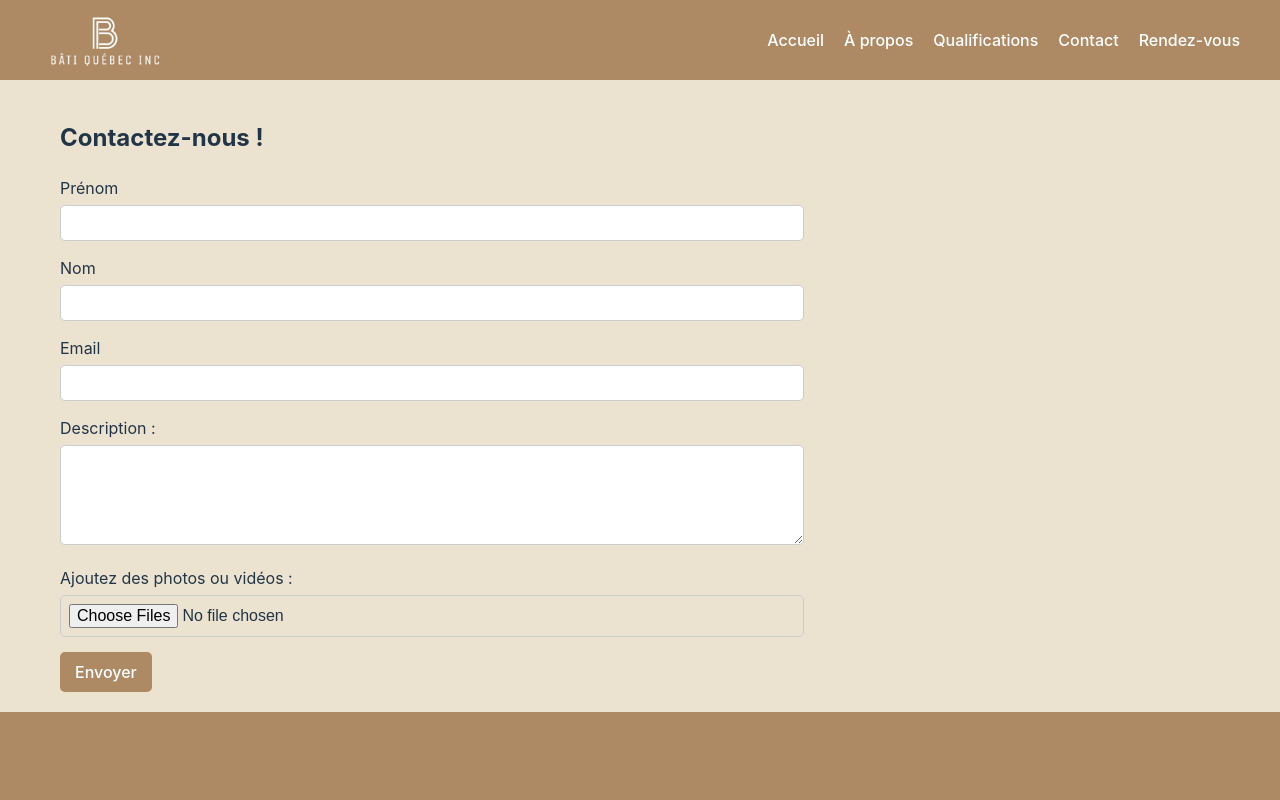
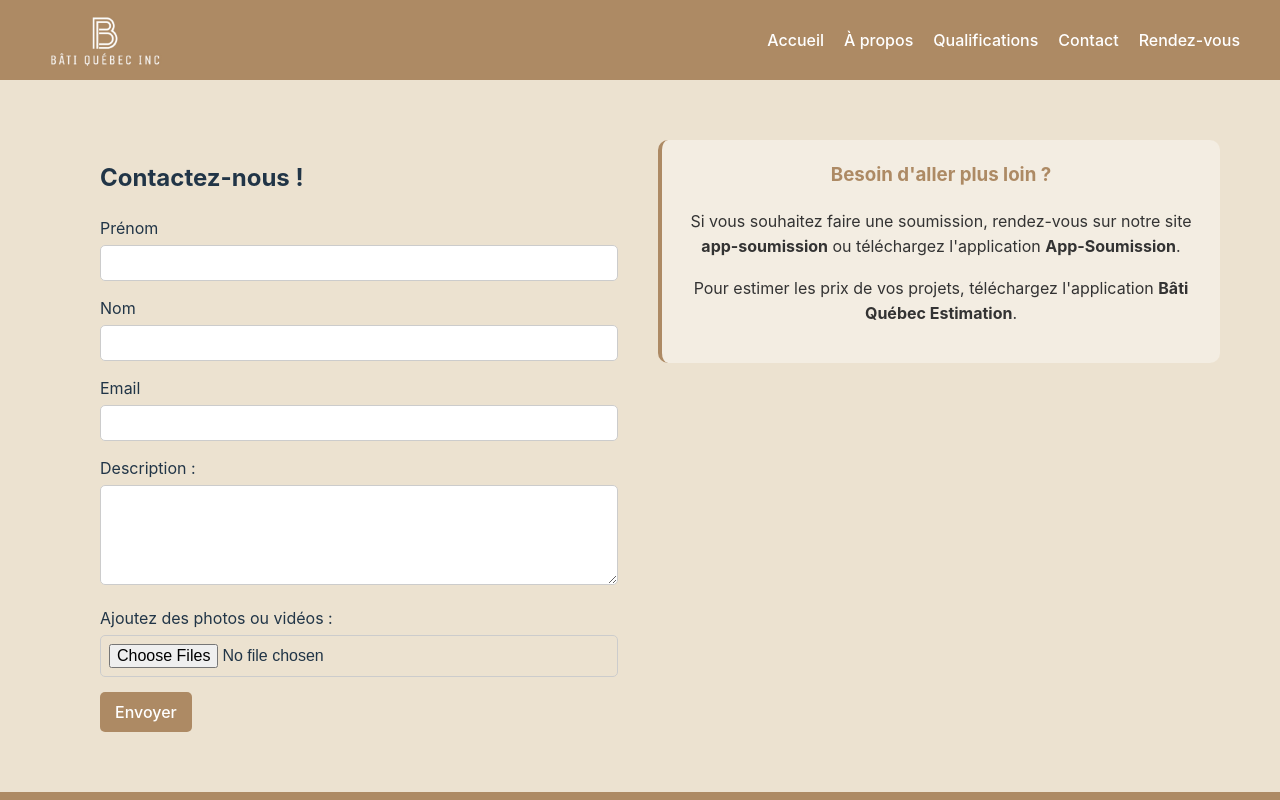
Before and after one commit to MyriamAssam/bati, a React (Vite) app: page /contact in a window 1280 px wide. Shown: the top 800 px of the page. Built offline with nearby package versions, Linux system fonts and the light colour scheme.

Commit message:
arranger rbq

```diff
--- a/src/App.css
+++ b/src/App.css
@@ -579,6 +579,47 @@ header {
   }
 }
 
+@media (max-width: 768px) {
+  .form-layout {
+    flex-direction: column;
+    padding: 20px;
+  }
+
+  .info-box {
+    margin-top: 30px;
+  }
+}
+
+.form-layout {
+  display: flex;
+  flex-direction: row;
+  align-items: flex-start;
+  justify-content: flex-start;
+  gap: 40px;
+  padding: 40px;
+}
+
+.form-container {
+  flex: 1;
+  max-width: 600px;
+}
+
+.info-box {
+  flex: 1;
+  background-color: #f3ede2;
+  border-left: 4px solid #AD8A64;
+  padding: 20px;
+  border-radius: 10px;
+  color: #333;
+  font-size: 16px;
+  line-height: 1.6;
+}
+
+.info-box h3 {
+  margin-top: 0;
+  color: #AD8A64;
+}
+
 .form-container {
   width: 60%;
   max-width: 800px;
--- a/src/pages/Contact.jsx
+++ b/src/pages/Contact.jsx
@@ -66,8 +66,9 @@ const Contact = () => {
     };
 
     return (
-        <div className="page-content">
+        <div className="page-content form-layout">
             <form className="form-container fade-in page-content" onSubmit={handleSubmit} >
+
                 <h2>{t("contact")}</h2>
 
                 <div style={fieldStyle}>
@@ -109,7 +110,14 @@ const Contact = () => {
                     </p>
                 )}
             </form>
+            <div className="info-box">
+                <h3>Besoin d'aller plus loin ?</h3>
+                <p>Si vous souhaitez faire une soumission, rendez-vous sur notre site <strong>app-soumission</strong> ou téléchargez l'application <strong>App-Soumission</strong>.</p>
+                <p>Pour estimer les prix de vos projets, téléchargez l'application <strong>Bâti Québec Estimation</strong>.</p>
+            </div>
         </div>
+
+
     );
 };
 
--- a/src/pages/Rdv.jsx
+++ b/src/pages/Rdv.jsx
@@ -119,7 +119,13 @@ const Rdv = () => {
                     </p>
                 )}
             </form>
+            <div className="info-box">
+                <h3>Besoin d'aller plus loin ?</h3>
+                <p>Si vous souhaitez faire une soumission, rendez-vous sur notre site <strong>app-soumission</strong> ou téléchargez l'application <strong>App-Soumission</strong>.</p>
+                <p>Pour estimer les prix de vos projets, téléchargez l'application <strong>Bâti Québec Estimation</strong>.</p>
+            </div>
         </div>
+
     );
 };
 
```
